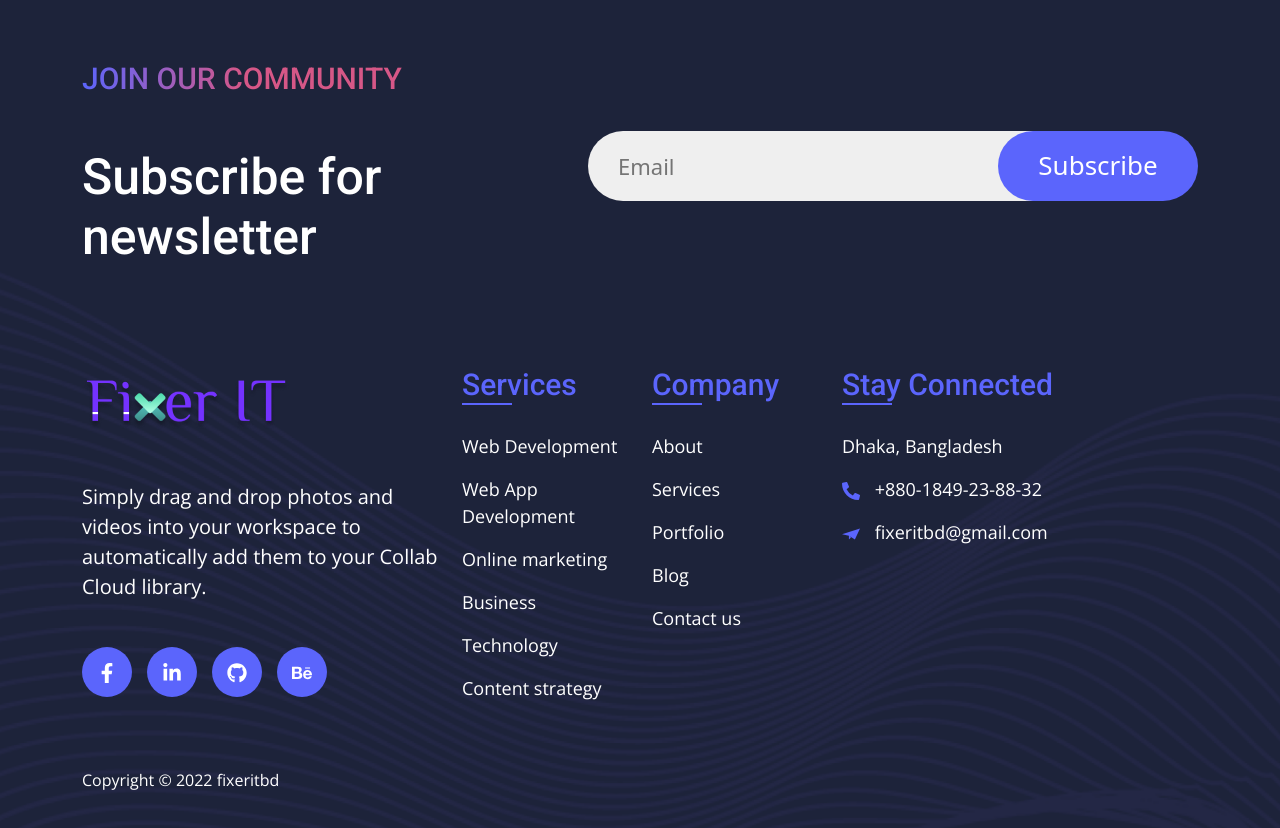
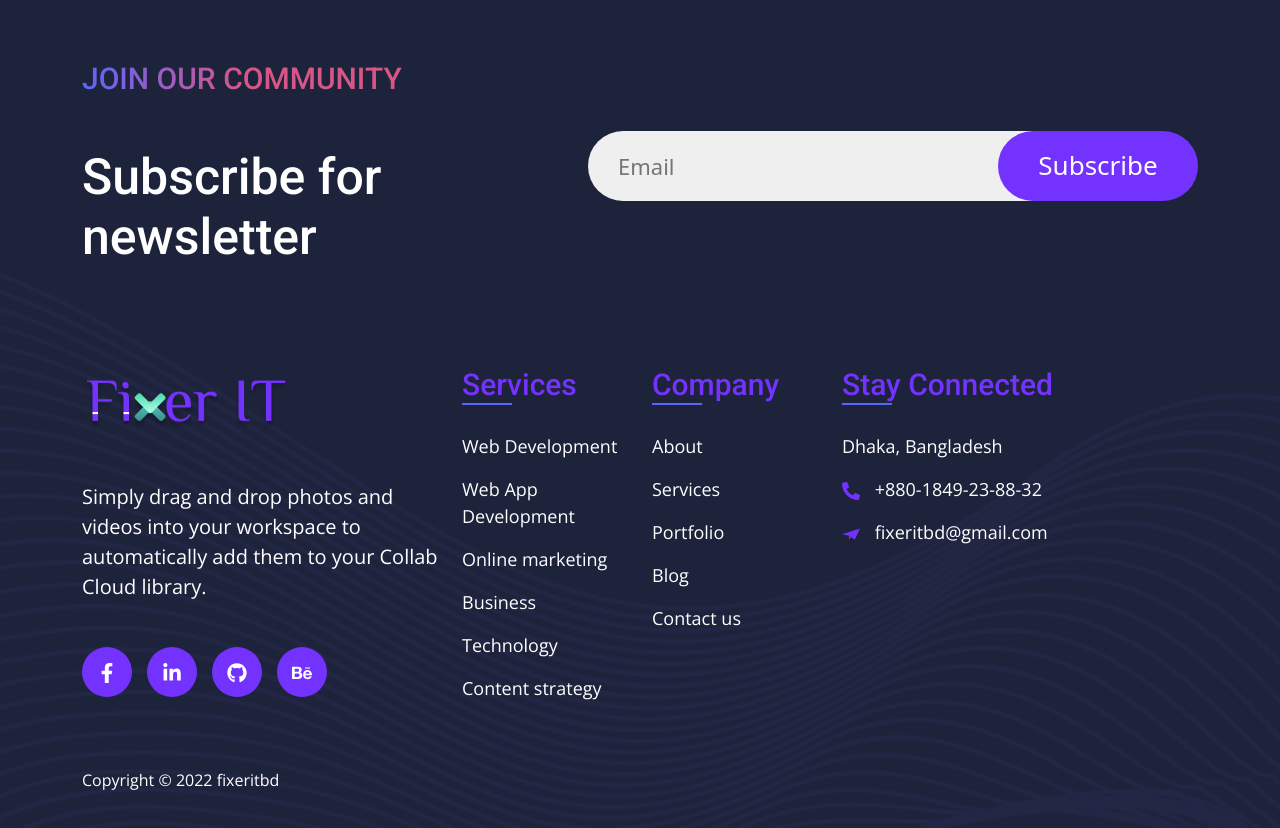
Before and after one commit to Fixeritbd/Fixer-IT-BD, a React (Create React App) app in the folder frontend/: page / in a window 1280 px wide. Shown: the part 5220-6048 px from the top of the page. Built offline with nearby package versions, Linux system fonts and the light colour scheme; no server answers.

Commit message:
footer changes

```diff
--- a/frontend/src/components/Footer/Footer.css
+++ b/frontend/src/components/Footer/Footer.css
@@ -49,7 +49,7 @@
   font-weight: 400;
   border-radius: 40px;
   width: 200px;
-  background: #5b65fc;
+  background: #7432ff;
   color: #fff;
   border: none;
   margin-left: -90px;
@@ -73,7 +73,7 @@
 .footer-icon ul li a {
   width: 50px;
   height: 50px;
-  background: #5b65fc;
+  background: #7432ff;
   line-height: 50px;
   text-align: center;
   border-radius: 50%;
@@ -87,7 +87,7 @@
 }
 
 .footer-part .footer-text h3 {
-  color: #5b65fc;
+  color: #7432ff;
   font-size: 30px;
   position: relative;
   margin-bottom: 30px;
@@ -109,7 +109,7 @@
 }
 
 .footer-part .footer-text .icon {
-  color: #5b65fc;
+  color: #7432ff;
   margin-right: 10px;
   transition: all linear 0.5s;
 }
```
